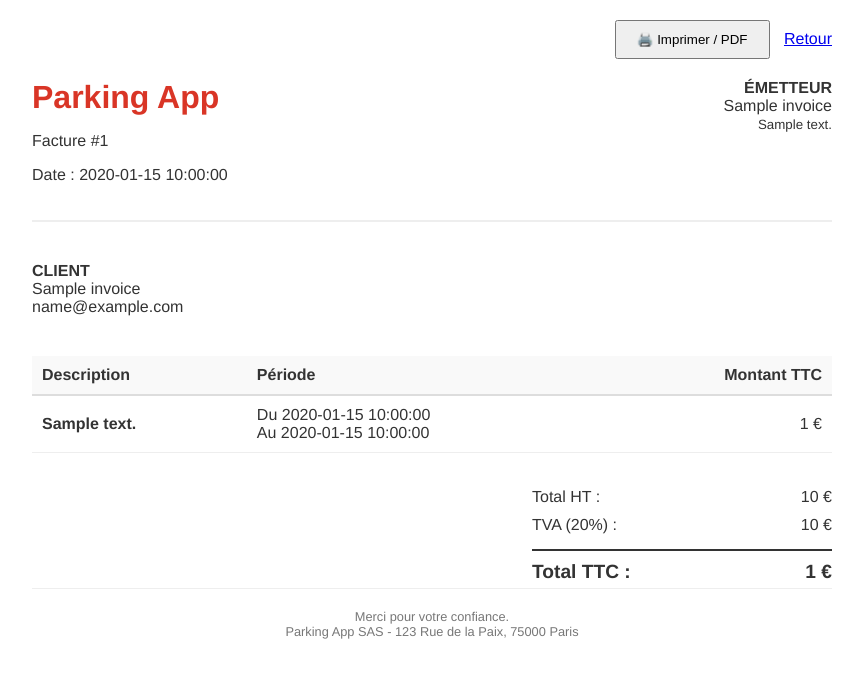
After one commit to Anatole2/Clean, a PHP site: template templates/user/reservation_invoice.html.twig in a window 1280 px wide. The commit adds this page. Shown: the top 678 px of the page, without its empty margins (208-1071 px from the left). Run offline with PHP 8.4, Linux system fonts and the light colour scheme; the template is opened without the code that fills it: most values are stand-ins (such as "Sample title", 1, 10 or a date in 2020); some libraries are stand-ins or nearby versions.

Commit message:
feat: add use case GenerateInvoice with its controller and presenters

```diff
--- a/public/index.php
+++ b/public/index.php
@@ -29,6 +29,7 @@ use App\Infrastructure\Controller\Owner\ShowAddParkingSubscriptionPlanController
 use App\Infrastructure\Controller\Owner\AddParkingSubscriptionPlanController;
 use App\Infrastructure\Controller\User\SubscribeToParkingPlanController;
 use App\Infrastructure\Controller\User\GetReservationsController;
+use App\Infrastructure\Controller\User\GenerateInvoiceController;
 
 // --- DÉBUT DU BLOC GLOBAL ---
 try {
@@ -71,6 +72,7 @@ try {
     $r->addRoute('GET', '/reservation/new', ShowReservationFormController::class);
     $r->addRoute('POST', '/reservation', CreateReservationController::class);
     $r->addRoute('GET', '/reservations', GetReservationsController::class);
+    $r->addRoute('GET', '/reservations/{id}/invoice', GenerateInvoiceController::class);
     $r->addRoute('POST', '/parkings/{id}/enter', EnterParkingController::class);
     $r->addRoute('POST', '/parkings/{id}/exit', ExitParkingController::class);
     $r->addRoute('POST', '/parkings/{parkingId}/subscribe', SubscribeToParkingPlanController::class);
--- /dev/null
+++ b/templates/user/reservation_invoice.html.twig
@@ -0,0 +1,93 @@
+<!DOCTYPE html>
+<html lang="fr">
+<head>
+    <meta charset="UTF-8">
+    <title>Facture {{ invoice.invoiceNumber }}</title>
+    <style>
+        body { font-family: Helvetica, Arial, sans-serif; max-width: 800px; margin: 0 auto; padding: 20px; color: #333; }
+        .header { display: flex; justify-content: space-between; margin-bottom: 40px; border-bottom: 2px solid #eee; padding-bottom: 20px; }
+        .logo h1 { margin: 0; color: #d93526; }
+        .details { display: flex; justify-content: space-between; margin-bottom: 40px; }
+        .box { width: 45%; }
+        table { width: 100%; border-collapse: collapse; margin-bottom: 30px; }
+        th { text-align: left; background: #f9f9f9; padding: 10px; border-bottom: 2px solid #ddd; }
+        td { padding: 10px; border-bottom: 1px solid #eee; }
+        .totals { float: right; width: 300px; }
+        .totals-row { display: flex; justify-content: space-between; padding: 5px 0; }
+        .grand-total { font-weight: bold; font-size: 1.2em; border-top: 2px solid #333; margin-top: 10px; padding-top: 10px; }
+        .footer { clear: both; margin-top: 50px; text-align: center; font-size: 0.8em; color: #777; border-top: 1px solid #eee; padding-top: 20px; }
+        @media print { .no-print { display: none; } }
+    </style>
+</head>
+<body>
+
+    <div class="no-print" style="margin-bottom: 20px; text-align: right;">
+        <button onclick="window.print()" style="padding: 10px 20px; cursor: pointer;">🖨️ Imprimer / PDF</button>
+        <a href="/reservations" style="margin-left: 10px;">Retour</a>
+    </div>
+
+    <div class="header">
+        <div class="logo">
+            <h1>Parking App</h1>
+            <p>Facture #{{ invoice.invoiceNumber }}</p>
+            <p>Date : {{ invoice.createdAt }}</p>
+        </div>
+        <div style="text-align: right;">
+            <strong>ÉMETTEUR</strong><br>
+            {{ invoice.sellerName }}<br>
+            <small>{{ invoice.sellerAddress }}</small>
+        </div>
+    </div>
+
+    <div class="details">
+        <div class="box">
+            <strong>CLIENT</strong><br>
+            {{ invoice.buyerName }}<br>
+            {{ invoice.buyerEmail }}
+        </div>
+    </div>
+
+    <table>
+        <thead>
+            <tr>
+                <th>Description</th>
+                <th>Période</th>
+                <th style="text-align: right;">Montant TTC</th>
+            </tr>
+        </thead>
+        <tbody>
+            <tr>
+                <td>
+                    <strong>{{ invoice.description }}</strong>
+                </td>
+                <td>
+                    Du {{ invoice.startAt }}<br>
+                    Au {{ invoice.endAt }}
+                </td>
+                <td style="text-align: right;">{{ invoice.totalAmount }} €</td>
+            </tr>
+        </tbody>
+    </table>
+
+    <div class="totals">
+        <div class="totals-row">
+            <span>Total HT :</span>
+            <span>{{ invoice.amountExclTax }} €</span>
+        </div>
+        <div class="totals-row">
+            <span>TVA (20%) :</span>
+            <span>{{ invoice.vatAmount }} €</span>
+        </div>
+        <div class="totals-row grand-total">
+            <span>Total TTC :</span>
+            <span>{{ invoice.totalAmount }} €</span>
+        </div>
+    </div>
+
+    <div class="footer">
+        Merci pour votre confiance. <br>
+        Parking App SAS - 123 Rue de la Paix, 75000 Paris
+    </div>
+
+</body>
+</html>
```
Also changed, not shown: config/dependencies.php (+13 -0 lines), src/Infrastructure/Controller/User/GenerateInvoiceController.php (added, +43 -0 lines), src/Infrastructure/Presenter/User/GenerateInvoice/HtmlGenerateInvoicePresenter.php (added, +16 -0 lines), src/Infrastructure/Presenter/User/GenerateInvoice/JsonGenerateInvoicePresenter.php (added, +13 -0 lines), src/UseCase/User/GenerateInvoice/GenerateInvoice.php (added, +69 -0 lines), src/UseCase/User/GenerateInvoice/GenerateInvoiceRequest.php (added, +13 -0 lines), src/UseCase/User/GenerateInvoice/GenerateInvoiceResponse.php (added, +12 -0 lines), src/UseCase/User/GenerateInvoice/InvoiceDto.php (added, +29 -0 lines).
